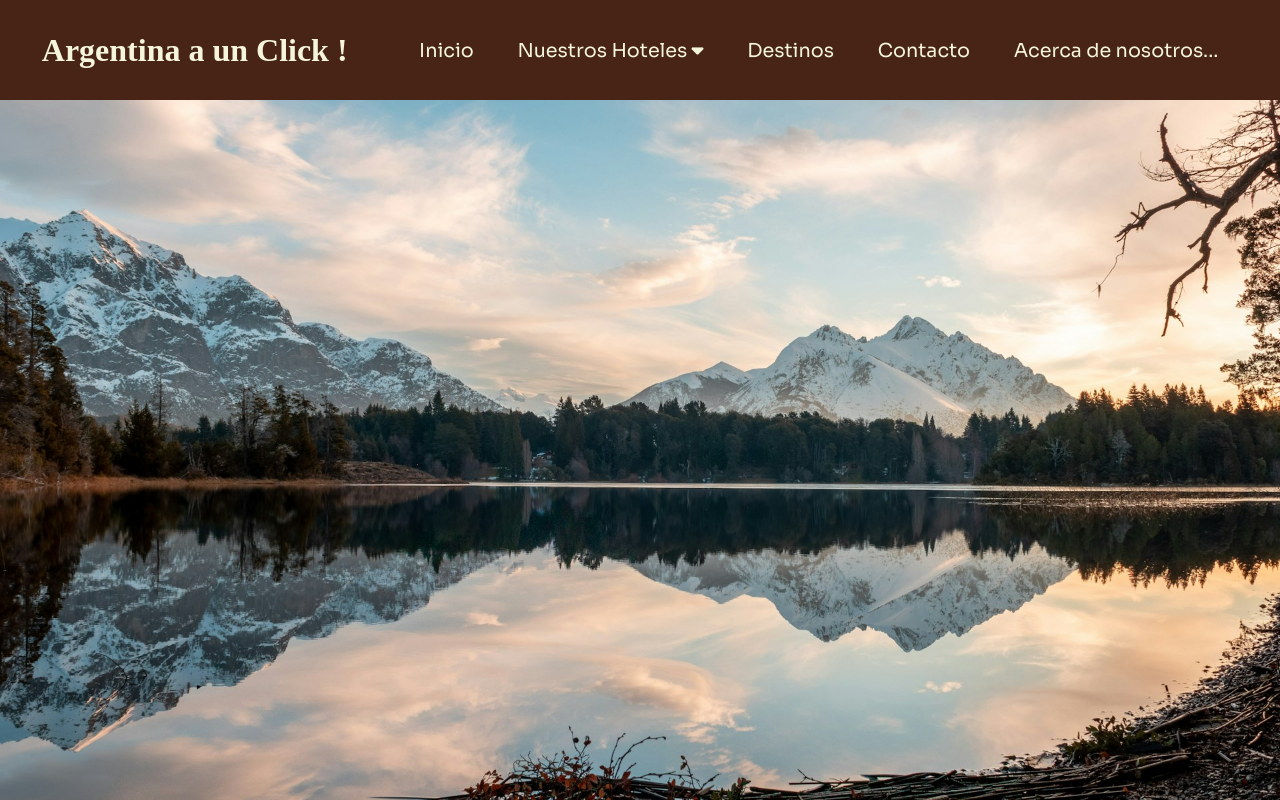
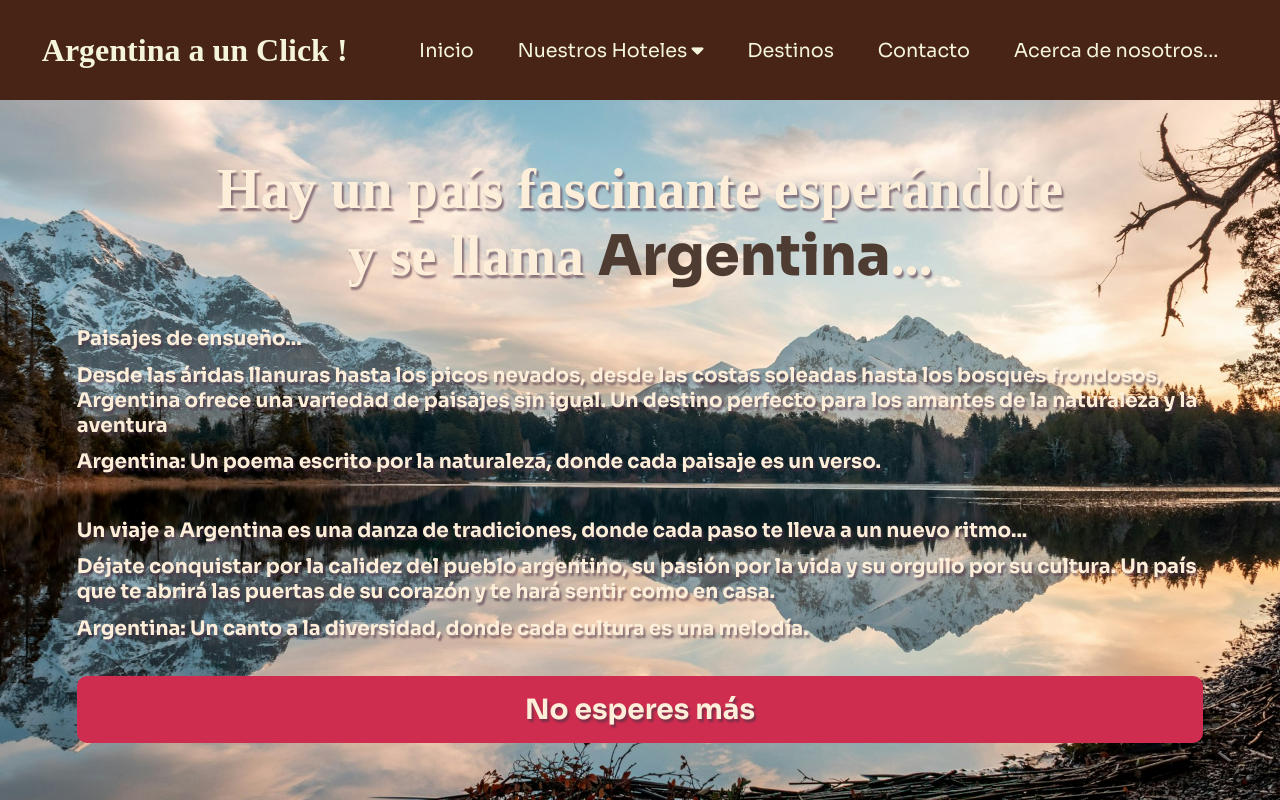
Before and after one commit to PiroloFranco/ProyectoCodoACodo, a plain HTML site: page index.html in a window 1280 px wide. Drawn offline with Linux system fonts and the light colour scheme; a web font is replaced by a local one.

Commit message:
El hero ya está decente

```diff
--- /dev/null
+++ b/estilos/hero.css
@@ -0,0 +1,74 @@
+/*HERO */
+/*=================================================*/
+.hero{
+    background-image: url("../images/hero/emilio-lujan-OKWAtnEfN4M-unsplash.jpg");
+    background-size: cover;
+    background-position: center;
+    background-repeat: no-repeat;
+    min-height: calc(100vh - 100px); /*SE FIJÓ LA ALTURA DEL NAV A 100PX*/
+    padding: 4% 6%;
+
+    display: flex;
+    flex-direction: column;
+    justify-content: space-around;
+}
+
+.hero h1{
+    font-family: var(--fuente-acento);
+    color: var(--color-antique-white);
+    font-size: 3.5rem;
+    text-align: center;
+    text-shadow: 2px 3px 2px rgba(78, 49, 69, 0.6);
+    margin-bottom: 1.5rem;
+
+}
+
+.hero h1 span{
+    font-weight: bolder;
+    color: var(--color-principal);
+    text-shadow: none;
+}
+
+.hero p{
+    font-size: 1.25rem;
+    color: var(--color-antique-white);
+    font-weight: bold;
+    text-shadow: 2px 3px 2px rgba(78, 49, 69, 0.6);
+}
+
+.btn-hero{
+    margin-top: 1.5rem;
+    border: none;
+    outline: none;
+    font-size: 1.75rem;
+    background-color: var(--color-raspberry);
+    color: var(--color-antique-white);
+    font-weight: bold;
+    padding: 16px 24px;
+    border-radius: 10px;
+    text-shadow: 2px 3px 2px rgba(78, 49, 69, 0.6);
+    transition:all 0.4s ease;
+}
+
+.btn-hero:hover{
+    background-color: var(--color-seal-brown);
+    color: var(--color-raspberry);
+    text-shadow: 2px 3px 2px rgba(255, 255, 255, 0.6);
+}
+
+
+
+/*  ================================ MEDIA QUERIES  ================================ */
+/*=================================================================================== */
+
+/* MODO DISPOSITIVOS MÓVILES  HASTA 768 PX */
+/****************************************/
+
+
+@media screen and (max-width:768px) {
+     /* ======== HERO ========= */
+    .hero h1{
+        font-size: 3.5rem;
+
+    }
+}
--- a/estilos/index.css
+++ b/estilos/index.css
@@ -59,61 +59,7 @@ Verde oliva: #556B2F (20%)*/
 /*------------------------------------------------------------------------------------*/
 
 
-/*HERO */
-/*=================================================*/
-.hero{
-    background-image: url("../images/hero/emilio-lujan-OKWAtnEfN4M-unsplash.jpg");
-    background-size: cover;
-    background-position: center;
-    background-repeat: no-repeat;
-    min-height: calc(100vh - 100px); /*no me gusta, es medio traido de los pelos SE FIJÓ LA ALTURA DEL NAV A 100PX*/
-    padding: 9%;
 
-    display: flex;
-    flex-direction: column;
-    justify-content: space-around;
-}
-
-.hero h1{
-    font-family: var(--fuente-acento);
-    color: var(--color-antique-white);
-    font-size: 3.5rem;
-    text-align: center;
-    text-shadow: 2px 3px 2px rgba(78, 49, 69, 0.6);
-    margin-bottom: 1.5rem;
-
-}
-
-.hero h1 span{
-    font-weight: bolder;
-    color: var(--color-principal)
-}
-
-.hero p{
-    font-size: 1.25rem;
-    color: var(--color-antique-white);
-    font-weight: bold;
-    text-shadow: 2px 3px 2px rgba(78, 49, 69, 0.6);
-}
-
-.btn-hero{
-    border: none;
-    outline: none;
-    font-size: 1.75rem;
-    background-color: var(--color-raspberry);
-    color: var(--color-antique-white);
-    font-weight: bold;
-    padding: 16px 24px;
-    border-radius: 10px;
-    text-shadow: 2px 3px 2px rgba(78, 49, 69, 0.6);
-    transition:all 0.4s ease;
-}
-
-.btn-hero:hover{
-    background-color: var(--color-seal-brown);
-    color: var(--color-raspberry);
-    text-shadow: 2px 3px 2px rgba(255, 255, 255, 0.6);
-}
 
 /*MAIN */
 /*=================================================*/
--- a/index.html
+++ b/index.html
@@ -17,6 +17,7 @@
     <link rel="stylesheet" href="estilos/reset.css"> <!-- reset -->
     <link rel="stylesheet" href="estilos/index.css"> <!-- variables y clases de utilidad -->
     <link rel="stylesheet" href="estilos/header.css"> <!-- header/navbar -->
+    <link rel="stylesheet" href="estilos/hero.css"> <!-- seccion hero -->
 </head>
 <body>
     <div class="contenedor-general"> <!--wrapper para hacer mas facil la responsividad-->
@@ -58,10 +59,26 @@
             <button id="btn__menu-movil"><i class="fa-solid fa-bars"></i></button>
         </header><!--fin del header-->
 
-        <!--  HERO  -->
-        <section class="hero">
+        <main>
+            <!--  HERO  -->
+            <section class="hero">
+                <h1>Hay un país fascinante esperándote<br> y se llama <span>Argentina</span>...</h1>
+                <p>Paisajes de ensueño...</p>
+                <p>Desde las áridas llanuras hasta los picos nevados, desde las costas soleadas hasta los bosques frondosos, <span>Argentina</span> ofrece una
+                variedad de paisajes sin igual. Un destino perfecto para los amantes de la naturaleza y la aventura
+                </p>
+                <p>Argentina: Un poema escrito por la naturaleza, donde cada paisaje es un verso.</p>
+                <br>
+                <p>Un viaje a Argentina es una danza de tradiciones, donde cada paso te lleva a un nuevo ritmo...</p>
+                <p>Déjate conquistar por la calidez del pueblo argentino, su pasión por la vida y su orgullo por su cultura.
+                    Un país que te abrirá las puertas de su corazón y te hará sentir como en casa.
+                </p>
+                <p>Argentina: Un canto a la diversidad, donde cada cultura es una melodía.</p>
+                <!--BOTÓN CALL TO ACTION DEBE IR AL FORMULARIO DE CONTACTO-->
+                <button class="btn-hero">No esperes más</button>
+                </section><!--fin del hero-->
 
-        </section>
+        </main>
 
         <footer>
 
```
